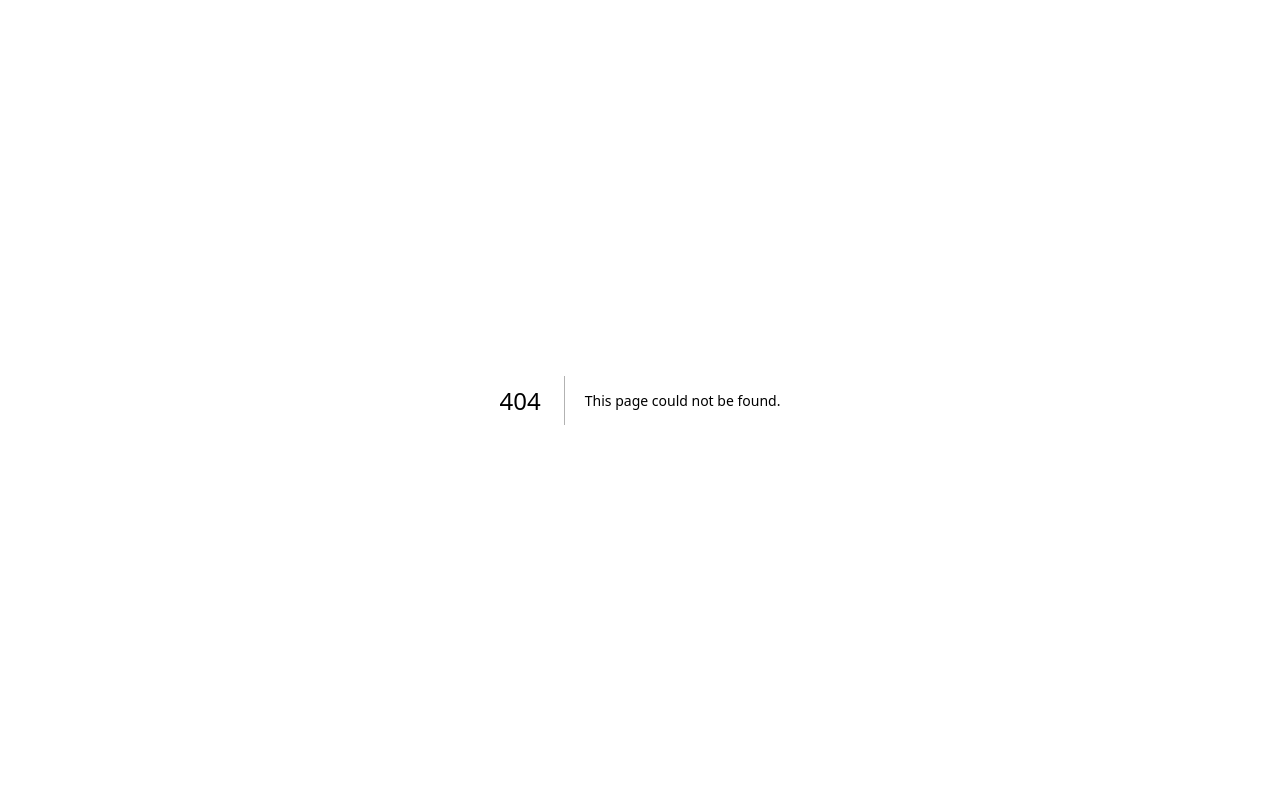
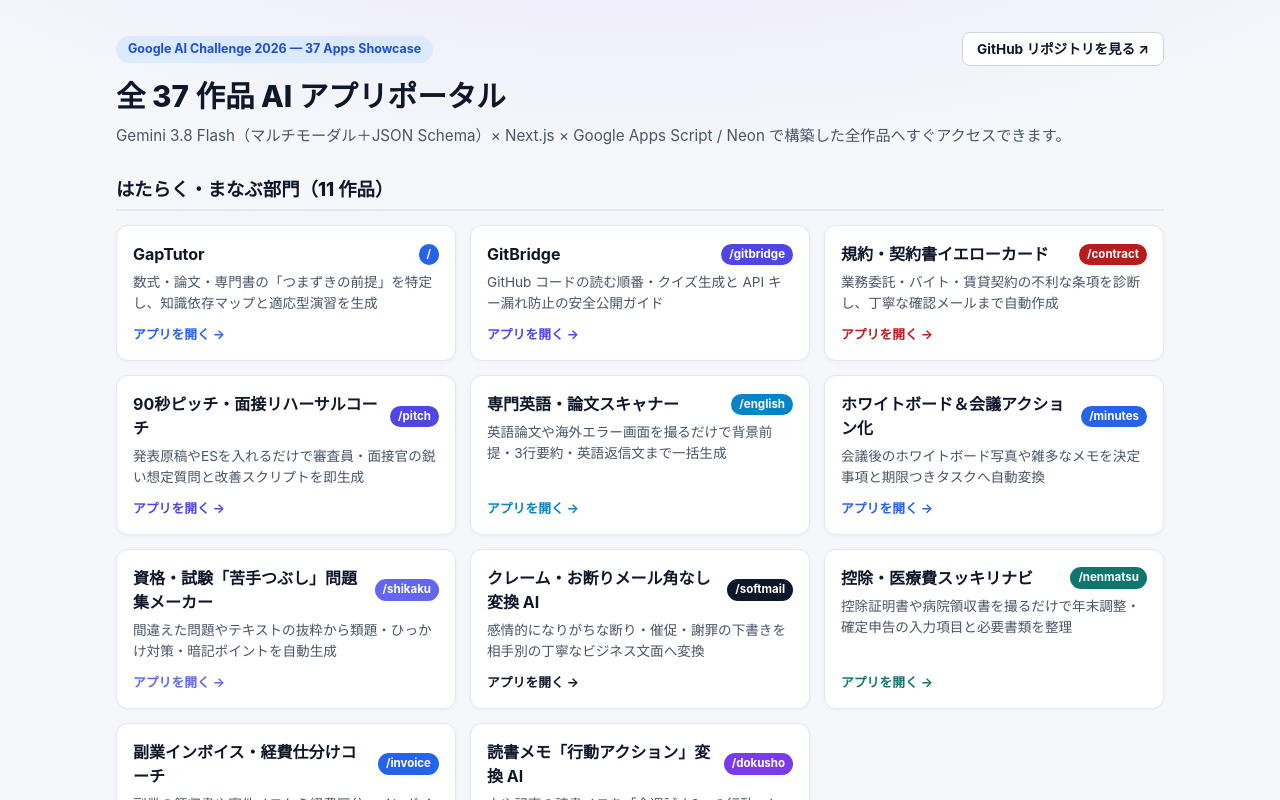
Before and after one commit to JY4844/codepitfall-apps, a Next.js app: page /apps in a window 1280 px wide. Before the commit this address had no page. Shown: the top 800 px of the page. Built offline with nearby package versions, Linux system fonts and the light colour scheme.

Commit message:
Add /apps portal page listing all 37 apps across 3 categories

```diff
--- /dev/null
+++ b/src/app/apps/page.tsx
@@ -0,0 +1,202 @@
+import Link from "next/link";
+import type { Metadata } from "next";
+import { SHOWCASE_APPS } from "@/lib/showcaseConfigs";
+
+export const metadata: Metadata = {
+  title: "Google AI Challenge 2026 — 全 37 作品ポータル一覧",
+  description: "3部門（はたらく・まなぶ / 暮らしと家族 / まちと地球の未来）の全 37 Gemini AI アプリ一覧",
+};
+
+interface AppCard {
+  name: string;
+  href: string;
+  category: string;
+  tagline: string;
+  accent: string;
+}
+
+const CORE_APPS: AppCard[] = [
+  {
+    name: "GapTutor",
+    href: "/",
+    category: "はたらく・まなぶ部門",
+    tagline: "数式・論文・専門書の「つまずきの前提」を特定し、知識依存マップと適応型演習を生成",
+    accent: "#2563eb",
+  },
+  {
+    name: "おたよりバトン",
+    href: "/otayori",
+    category: "暮らしと家族の部門",
+    tagline: "学校プリントや自治体通知を撮るだけで母・父・祖母の3世代へ予定とやさしい要約を共有",
+    accent: "#ea580c",
+  },
+  {
+    name: "MachiEye",
+    href: "/machieye",
+    category: "まちと地球の未来部門",
+    tagline: "街の危険箇所をプライバシー保護つきで緊急度判定・自治体通報票・地域マップ化",
+    accent: "#0d9488",
+  },
+  {
+    name: "GitBridge",
+    href: "/gitbridge",
+    category: "はたらく・まなぶ部門",
+    tagline: "GitHub コードの読む順番・クイズ生成と API キー漏れ防止の安全公開ガイド",
+    accent: "#4f46e5",
+  },
+];
+
+const CATEGORIES = [
+  "はたらく・まなぶ部門",
+  "暮らしと家族の部門",
+  "まちと地球の未来部門",
+] as const;
+
+export default function AppsPortalPage() {
+  const showcaseCards: AppCard[] = Object.values(SHOWCASE_APPS).map((app) => ({
+    name: app.name,
+    href: `/${app.id}`,
+    category: app.category,
+    tagline: app.tagline,
+    accent: app.accentColor,
+  }));
+
+  const allApps = [...CORE_APPS, ...showcaseCards];
+
+  return (
+    <main style={{ maxWidth: 1080, margin: "0 auto", padding: "32px 16px 64px" }}>
+      <header style={{ marginBottom: 28 }}>
+        <div
+          style={{
+            display: "flex",
+            justifyContent: "space-between",
+            alignItems: "center",
+            flexWrap: "wrap",
+            gap: 12,
+            marginBottom: 8,
+          }}
+        >
+          <span
+            style={{
+              fontSize: "0.78rem",
+              fontWeight: 700,
+              padding: "4px 12px",
+              borderRadius: 999,
+              background: "#dbeafe",
+              color: "#1d4ed8",
+            }}
+          >
+            Google AI Challenge 2026 — 37 Apps Showcase
+          </span>
+          <a
+            href="https://github.com/JY4844/google-ai-challenge-2026"
+            target="_blank"
+            rel="noreferrer"
+            style={{
+              fontSize: "0.85rem",
+              fontWeight: 700,
+              color: "#0f172a",
+              textDecoration: "none",
+              padding: "6px 14px",
+              borderRadius: 8,
+              border: "1px solid #cbd5e1",
+              background: "#fff",
+            }}
+          >
+            GitHub リポジトリを見る ↗
+          </a>
+        </div>
+        <h1 style={{ margin: "6px 0", fontSize: "1.85rem", fontWeight: 800 }}>
+          全 {allApps.length} 作品 AI アプリポータル
+        </h1>
+        <p style={{ margin: 0, color: "#475569", fontSize: "0.95rem" }}>
+          Gemini 3.8 Flash（マルチモーダル＋JSON Schema）× Next.js × Google Apps Script / Neon で構築した全作品へすぐアクセスできます。
+        </p>
+      </header>
+
+      {CATEGORIES.map((cat) => {
+        const items = allApps.filter((a) => a.category === cat);
+        return (
+          <section key={cat} style={{ marginBottom: 34 }}>
+            <h2
+              style={{
+                fontSize: "1.15rem",
+                fontWeight: 800,
+                marginBottom: 14,
+                paddingBottom: 6,
+                borderBottom: "2px solid #e2e8f0",
+              }}
+            >
+              {cat}（{items.length} 作品）
+            </h2>
+            <div
+              style={{
+                display: "grid",
+                gridTemplateColumns: "repeat(auto-fill, minmax(260px, 1fr))",
+                gap: 14,
+              }}
+            >
+              {items.map((app) => (
+                <Link
+                  key={app.href}
+                  href={app.href}
+                  style={{
+                    display: "flex",
+                    flexDirection: "column",
+                    justifyContent: "space-between",
+                    padding: 16,
+                    borderRadius: 12,
+                    border: "1px solid #e2e8f0",
+                    background: "#fff",
+                    textDecoration: "none",
+                    color: "#0f172a",
+                    boxShadow: "0 1px 4px rgba(15,23,42,0.04)",
+                  }}
+                >
+                  <div>
+                    <div
+                      style={{
+                        display: "flex",
+                        justifyContent: "space-between",
+                        alignItems: "center",
+                        gap: 8,
+                        marginBottom: 6,
+                      }}
+                    >
+                      <strong style={{ fontSize: "1rem" }}>{app.name}</strong>
+                      <span
+                        style={{
+                          fontSize: "0.72rem",
+                          fontWeight: 700,
+                          color: "#fff",
+                          background: app.accent,
+                          padding: "2px 8px",
+                          borderRadius: 999,
+                        }}
+                      >
+                        {app.href}
+                      </span>
+                    </div>
+                    <p style={{ margin: 0, fontSize: "0.85rem", color: "#475569", lineHeight: 1.5 }}>
+                      {app.tagline}
+                    </p>
+                  </div>
+                  <div
+                    style={{
+                      marginTop: 12,
+                      fontSize: "0.8rem",
+                      fontWeight: 700,
+                      color: app.accent,
+                    }}
+                  >
+                    アプリを開く →
+                  </div>
+                </Link>
+              ))}
+            </div>
+          </section>
+        );
+      })}
+    </main>
+  );
+}
```
